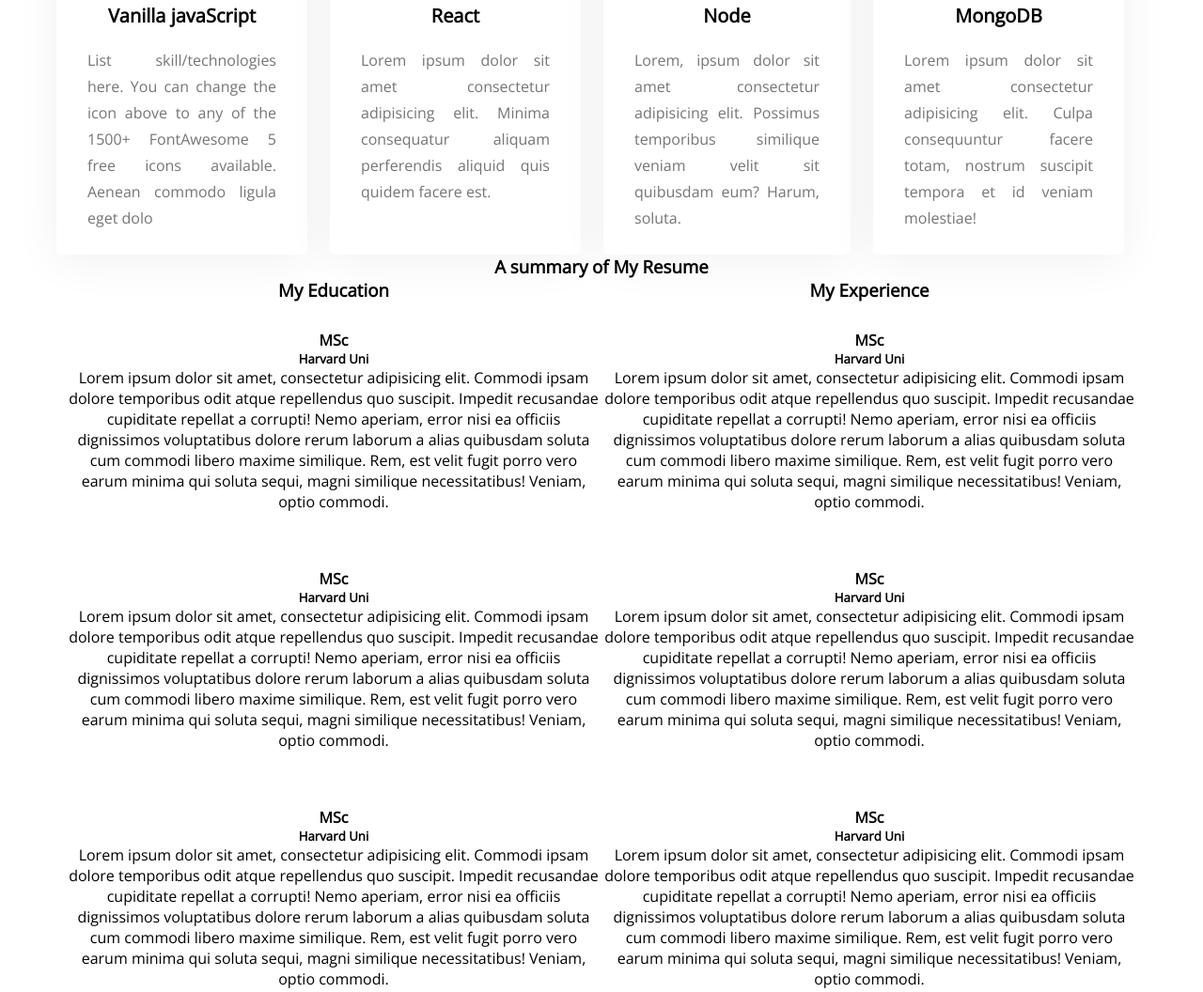
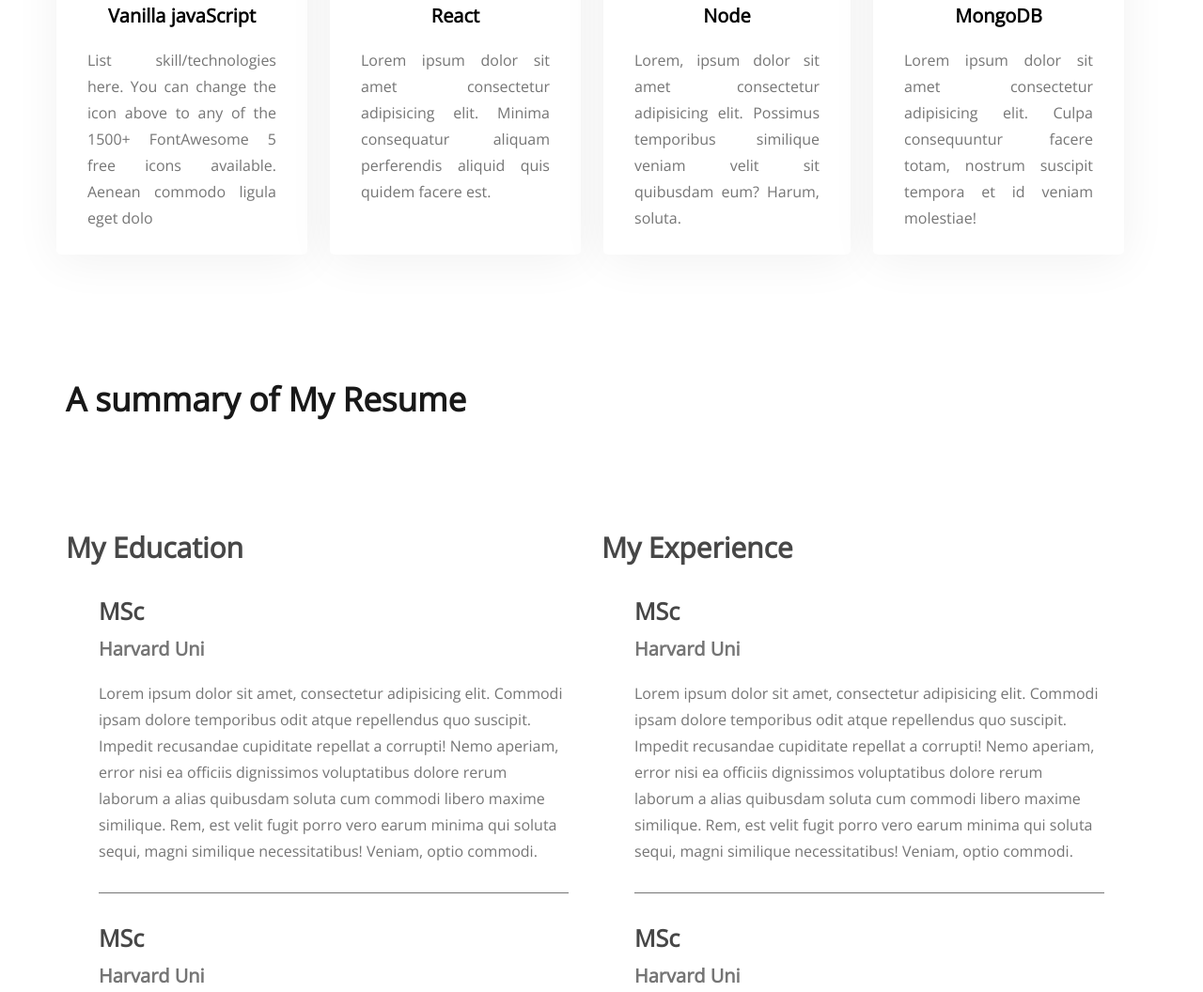
Before and after one commit to Samiislam851/developer.portfolio, a plain HTML site: page index.html in a window 1280 px wide. Shown: the part 1895-2951 px from the top of the page at 94% size. Drawn offline with nearby package versions, Linux system fonts and the light colour scheme.

Commit message:
second commit

```diff
--- a/style/style.css
+++ b/style/style.css
@@ -9,7 +9,7 @@ header {
     background-image: url(../images/header_bg.png), url(../images/developer.png);
     background-repeat: no-repeat;
     background-position: bottom right, left;
-   border-top:1px solid #fff8f3;
+    border-top: 1px solid #fff8f3;
 }
 
 /* nav bar and title */
@@ -246,23 +246,74 @@ main {
 
 .skill-desc {
     font-weight: 400;
-font-size: 16px;
-line-height: 28px;
-padding:20px 33px 30px 33px;
-color: #757575;
-text-align: justify;
+    font-size: 16px;
+    line-height: 28px;
+    padding: 20px 33px 30px 33px;
+    color: #757575;
+    text-align: justify;
 }
-.resume{}
-.resume h3{}
 
-.resume-content{
+.resume {
+    margin-top: 130px;
+}
+
+.resume h3 {
+    font-weight: 700;
+    font-size: 35px;
+    line-height: 48px;
+    /* identical to box height */
+
+    text-align: left;
+
+    /* Dark 01 */
+
+    color: #181818;
+}
+
+.resume-content {
     display: flex;
 }
 
-.resume-item{
-    padding:30px 0px;
+.education h3,
+.experience h3 {
+    font-weight: 700;
+    font-size: 30px;
+    line-height: 41px;
+    /* identical to box height */
+    margin-top: 113px;
+    /* Dark 02 */
 
+    color: #474747;
 }
-.resume-title{}
-.resume-subtitle{}
-.resume-desc{}
+
+.resume-item {
+    padding: 30px 0px;
+    border-bottom: 1px solid #757575;
+    margin: 0px 35px;
+}
+
+.resume-title {
+    font-weight: 700;
+    font-size: 25px;
+    line-height: 34px;
+    text-align: left;
+    color: #474747;
+}
+
+.resume-subtitle {
+    font-weight: 600;
+    font-size: 20px;
+    line-height: 27px;
+    color: #757575;
+    text-align: left;
+    margin-top:10px;
+}
+
+.resume-desc {
+    font-weight: 400;
+    font-size: 16px;
+    line-height: 28px;
+    color: #757575;
+    margin-top:20px;
+    text-align:left;
+}
```
